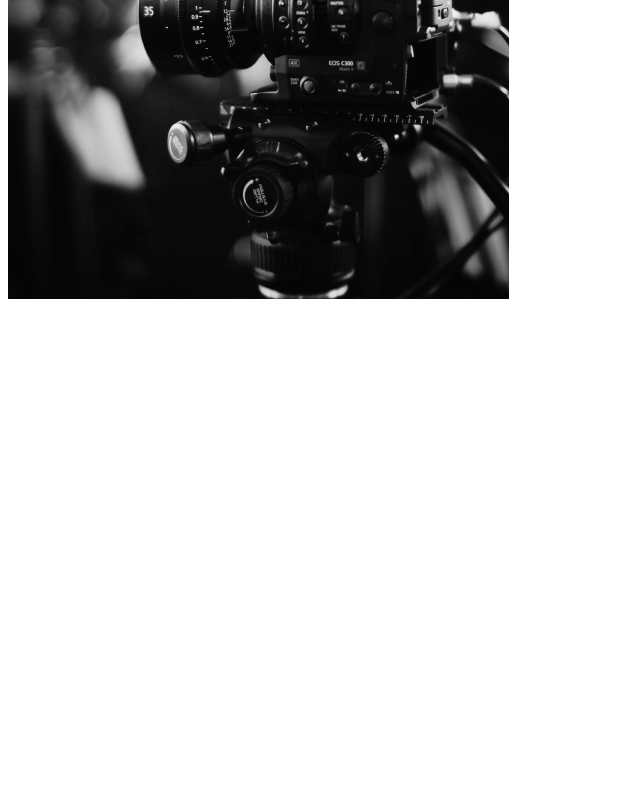
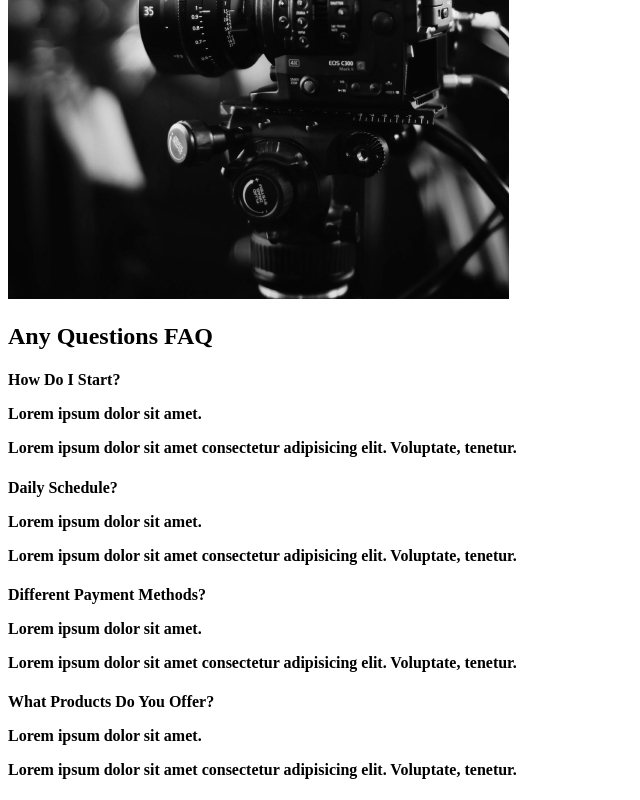
Before and after one commit to qretsar/capture, a React (Create React App) app: page / in a window 1280 px wide. Shown: the part 2083-2883 px from the top of the page, without its empty margins (0-640 px from the left). Before the commit the page ends 2394 px from the top, so only its background shows below. Built offline with nearby package versions, Linux system fonts and the light colour scheme.

Commit message:
FAQ Section added

```diff
--- /dev/null
+++ b/src/components/FaqSection.jsx
@@ -0,0 +1,61 @@
+import React from "react";
+
+const FaqSection = () => {
+  return (
+    <div className="faq">
+      <h2>
+        Any Questions <span>FAQ </span>
+      </h2>
+      <div className="question">
+        <h4>
+          How Do I Start?
+          <div className="answer">
+            <p>Lorem ipsum dolor sit amet.</p>
+            <p>
+              Lorem ipsum dolor sit amet consectetur adipisicing elit.
+              Voluptate, tenetur.
+            </p>
+          </div>
+        </h4>
+      </div>
+      <div className="question">
+        <h4>
+          Daily Schedule?
+          <div className="answer">
+            <p>Lorem ipsum dolor sit amet.</p>
+            <p>
+              Lorem ipsum dolor sit amet consectetur adipisicing elit.
+              Voluptate, tenetur.
+            </p>
+          </div>
+        </h4>
+      </div>
+      <div className="question">
+        <h4>
+          Different Payment Methods?
+          <div className="answer">
+            <p>Lorem ipsum dolor sit amet.</p>
+            <p>
+              Lorem ipsum dolor sit amet consectetur adipisicing elit.
+              Voluptate, tenetur.
+            </p>
+          </div>
+        </h4>
+      </div>
+      <div className="question">
+        <h4>
+          What Products Do You Offer?
+          <div className="answer">
+            <p>Lorem ipsum dolor sit amet.</p>
+            <p>
+              Lorem ipsum dolor sit amet consectetur adipisicing elit.
+              Voluptate, tenetur.
+            </p>
+          </div>
+        </h4>
+      </div>
+    </div>
+  );
+};
+
+export default FaqSection;
--- a/src/pages/AboutUs.js
+++ b/src/pages/AboutUs.js
@@ -2,11 +2,13 @@
 //Page Components
 import AboutSection from "../components/AboutSection";
 import ServicesSection from "../components/ServicesSection";
+import FaqSection from "../components/FaqSection";
 const AboutUS = () => {
   return (
     <>
       <AboutSection />
       <ServicesSection />
+      <FaqSection />
     </>
   );
 };
```
